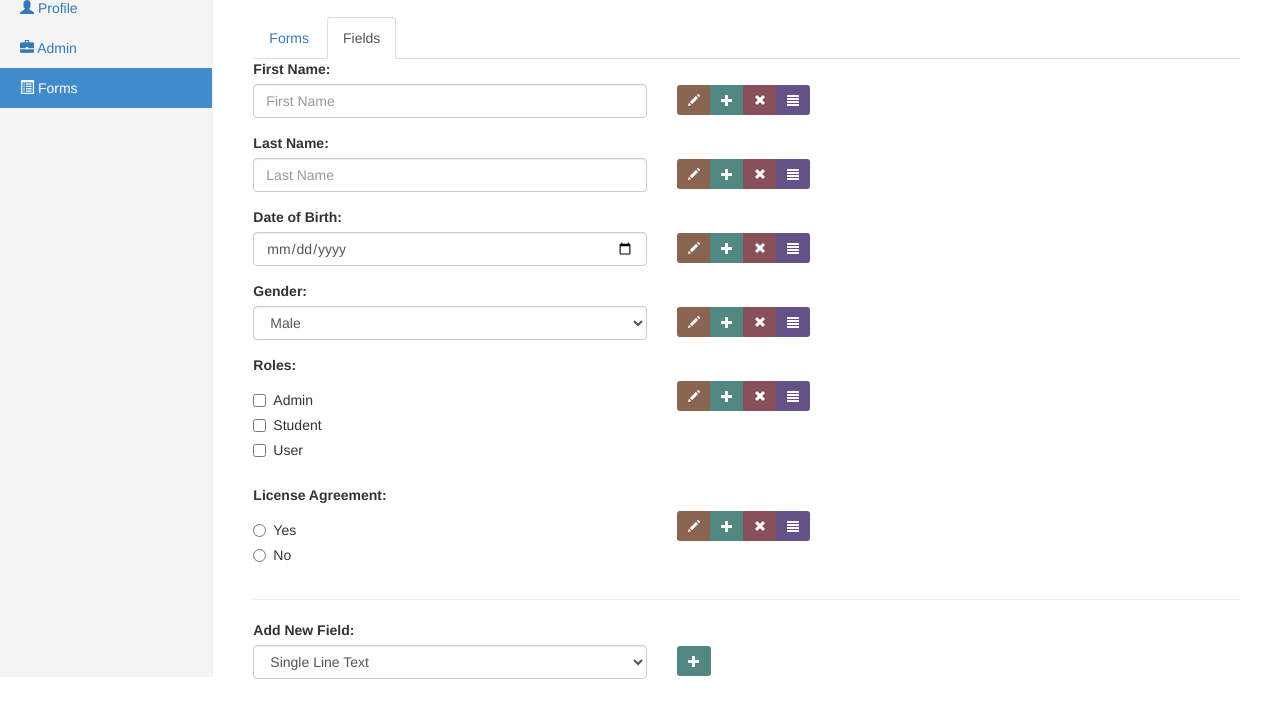
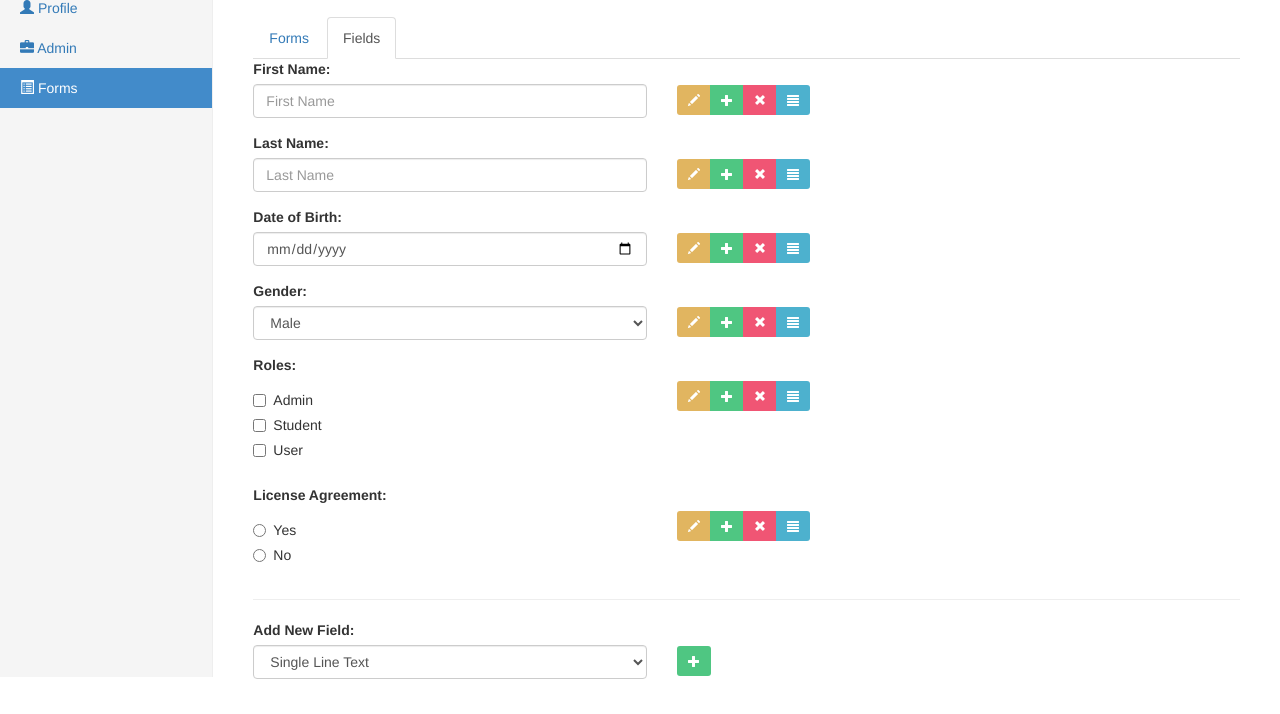
Before and after one commit to seang002/CS5610Fall2015, a website: page public/assignment/form-fields.html in a window 1280 px wide. Shown: the part 123-837 px from the top of the page. Drawn offline with nearby package versions, Linux system fonts and the light colour scheme.

Commit message:
Changed colour scheme of buttons

```diff
--- a/public/assignment/css/style.css
+++ b/public/assignment/css/style.css
@@ -1,45 +1,50 @@
-/* MAIN BODY */
-.centered {
-  text-align: center;
-}
-
-/* LINK CUSTOMISATION */
-.maroon {
-  background-color: #885159;
+/* COLOUR CUSTOMISATION */
+.fire {
+  background-color: #f05574;
   color: #fff;
 }
 
-.maroon:hover {
-  background-color: #936269;
+.fire:hover {
+  background-color: #a83b51;
   color: #fff;
 }
 
-.coffee {
-  background-color: #886451;
+.wood {
+  background-color: #e1b560;
   color: #fff;
 }
 
-.coffee:hover {
-  background-color: #937362;
+.wood:hover {
+  background-color: #9d7e43;
   color: #fff;
 }
 
-.forest {
-  background-color: #528881;
+.earth {
+  background-color: #4fc682;
   color: #fff;
 }
 
-.forest:hover {
-  background-color: #63938d;
+.earth:hover {
+  background-color: #3d9a65;
   color: #fff;
 }
 
-.lavender {
-  background-color: #645188;
+.water {
+  background-color: #4db1ce;
   color: #fff;
 }
 
-.lavender:hover {
-  background-color: #736293;
+.water:hover {
+  background-color: #0190BA;
   color: #fff;
 }
+
+.metal {
+  background-color: #888;
+  color: #fff;
+}
+
+.metal:hover {
+  background-color: #767676;
+  color: #fff;
+}
--- a/public/assignment/form-fields.html
+++ b/public/assignment/form-fields.html
@@ -59,7 +59,7 @@
 					<li role="presentation"><a href="forms.html">Forms</a></li>
 					<li role="presentation" class="active"><a href="form-fields.html">Fields <span class="sr-only">(current)</span></a></li>
 				</ul>
-				<form>
+				<form action="#" role="form">
 					<div class="form-group">
 						<label for="input-fname" class="control-label">First Name:</label>
 						<div class="row">
@@ -67,10 +67,10 @@
 								<input type="text" class="form-control" placeholder="First Name">
 							</div>
 							<div class="col-sm-5 btn-group btn-group-sm" role="group" aria-label="Field options">
-								<a href="#" class="btn coffee glyphicon glyphicon-pencil" role="button" title="Edit"><span class="sr-only">Edit field</span></a>
-								<a href="#" class="btn forest glyphicon glyphicon-plus" role="button" title="Clone"><span class="sr-only">Clone field</span></a>
-								<a href="#" class="btn maroon glyphicon glyphicon-remove" role="button" title="Delete"><span class="sr-only">Delete field</span></a>
-								<a href="#" class="btn lavender glyphicon glyphicon-align-justify" role="button" title="Reorder"><span class="sr-only">>Reorder field</span></a>
+								<a href="#" class="btn wood glyphicon glyphicon-pencil" role="button" title="Edit"><span class="sr-only">Edit field</span></a>
+								<a href="#" class="btn earth glyphicon glyphicon-plus" role="button" title="Clone"><span class="sr-only">Clone field</span></a>
+								<a href="#" class="btn fire glyphicon glyphicon-remove" role="button" title="Delete"><span class="sr-only">Delete field</span></a>
+								<a href="#" class="btn water glyphicon glyphicon-align-justify" role="button" title="Reorder"><span class="sr-only">>Reorder field</span></a>
 							</div>
 						</div>
 					</div>
@@ -81,10 +81,10 @@
 								<input type="text" class="form-control" placeholder="Last Name">
 							</div>
 							<div class="col-sm-5 btn-group btn-group-sm" role="group" aria-label="Field options">
-								<a href="#" class="btn coffee glyphicon glyphicon-pencil" role="button" title="Edit"><span class="sr-only">Edit field</span></a>
-								<a href="#" class="btn forest glyphicon glyphicon-plus" role="button" title="Clone"><span class="sr-only">Clone field</span></a>
-								<a href="#" class="btn maroon glyphicon glyphicon-remove" role="button" title="Delete"><span class="sr-only">Delete field</span></a>
-								<a href="#" class="btn lavender glyphicon glyphicon-align-justify" role="button" title="Reorder"><span class="sr-only">>Reorder field</span></a>
+								<a href="#" class="btn wood glyphicon glyphicon-pencil" role="button" title="Edit"><span class="sr-only">Edit field</span></a>
+								<a href="#" class="btn earth glyphicon glyphicon-plus" role="button" title="Clone"><span class="sr-only">Clone field</span></a>
+								<a href="#" class="btn fire glyphicon glyphicon-remove" role="button" title="Delete"><span class="sr-only">Delete field</span></a>
+								<a href="#" class="btn water glyphicon glyphicon-align-justify" role="button" title="Reorder"><span class="sr-only">>Reorder field</span></a>
 							</div>
 						</div>
 					</div>
@@ -95,10 +95,10 @@
 								<input type="date" class="form-control" placeholder="Select Date">
 							</div>
 							<div class="col-sm-5 btn-group btn-group-sm" role="group" aria-label="Field options">
-								<a href="#" class="btn coffee glyphicon glyphicon-pencil" role="button" title="Edit"><span class="sr-only">Edit field</span></a>
-								<a href="#" class="btn forest glyphicon glyphicon-plus" role="button" title="Clone"><span class="sr-only">Clone field</span></a>
-								<a href="#" class="btn maroon glyphicon glyphicon-remove" role="button" title="Delete"><span class="sr-only">Delete field</span></a>
-								<a href="#" class="btn lavender glyphicon glyphicon-align-justify" role="button" title="Reorder"><span class="sr-only">>Reorder field</span></a>
+								<a href="#" class="btn wood glyphicon glyphicon-pencil" role="button" title="Edit"><span class="sr-only">Edit field</span></a>
+								<a href="#" class="btn earth glyphicon glyphicon-plus" role="button" title="Clone"><span class="sr-only">Clone field</span></a>
+								<a href="#" class="btn fire glyphicon glyphicon-remove" role="button" title="Delete"><span class="sr-only">Delete field</span></a>
+								<a href="#" class="btn water glyphicon glyphicon-align-justify" role="button" title="Reorder"><span class="sr-only">>Reorder field</span></a>
 							</div>
 						</div>
 					</div>
@@ -112,10 +112,10 @@
 								</select>
 							</div>
 							<div class="col-sm-5 btn-group btn-group-sm" role="group" aria-label="Field options">
-								<a href="#" class="btn coffee glyphicon glyphicon-pencil" role="button" title="Edit"><span class="sr-only">Edit field</span></a>
-								<a href="#" class="btn forest glyphicon glyphicon-plus" role="button" title="Clone"><span class="sr-only">Clone field</span></a>
-								<a href="#" class="btn maroon glyphicon glyphicon-remove" role="button" title="Delete"><span class="sr-only">Delete field</span></a>
-								<a href="#" class="btn lavender glyphicon glyphicon-align-justify" role="button" title="Reorder"><span class="sr-only">>Reorder field</span></a>
+								<a href="#" class="btn wood glyphicon glyphicon-pencil" role="button" title="Edit"><span class="sr-only">Edit field</span></a>
+								<a href="#" class="btn earth glyphicon glyphicon-plus" role="button" title="Clone"><span class="sr-only">Clone field</span></a>
+								<a href="#" class="btn fire glyphicon glyphicon-remove" role="button" title="Delete"><span class="sr-only">Delete field</span></a>
+								<a href="#" class="btn water glyphicon glyphicon-align-justify" role="button" title="Reorder"><span class="sr-only">>Reorder field</span></a>
 							</div>
 						</div>
 					</div>
@@ -124,20 +124,20 @@
 						<div class="row">
 							<div class="col-md-5">
 								<div class="checkbox">
-									<label><input type="checkbox" value="admin"> Admin</label>
+									<label><input type="checkbox" name="roles" value="admin"> Admin</label>
 								</div>
 								<div class="checkbox">
-									<label><input type="checkbox" value="student"> Student</label>
+									<label><input type="checkbox" name="roles" value="student"> Student</label>
 								</div>
 								<div class="checkbox">
-									<label><input type="checkbox" value="user"> User</label>
+									<label><input type="checkbox" name="roles" value="user"> User</label>
 								</div>
 							</div>
 							<div class="col-sm-5 btn-group btn-group-sm" role="group" aria-label="Field options">
-								<a href="#" class="btn coffee glyphicon glyphicon-pencil" role="button" title="Edit"><span class="sr-only">Edit field</span></a>
-								<a href="#" class="btn forest glyphicon glyphicon-plus" role="button" title="Clone"><span class="sr-only">Clone field</span></a>
-								<a href="#" class="btn maroon glyphicon glyphicon-remove" role="button" title="Delete"><span class="sr-only">Delete field</span></a>
-								<a href="#" class="btn lavender glyphicon glyphicon-align-justify" role="button" title="Reorder"><span class="sr-only">>Reorder field</span></a>
+								<a href="#" class="btn wood glyphicon glyphicon-pencil" role="button" title="Edit"><span class="sr-only">Edit field</span></a>
+								<a href="#" class="btn earth glyphicon glyphicon-plus" role="button" title="Clone"><span class="sr-only">Clone field</span></a>
+								<a href="#" class="btn fire glyphicon glyphicon-remove" role="button" title="Delete"><span class="sr-only">Delete field</span></a>
+								<a href="#" class="btn water glyphicon glyphicon-align-justify" role="button" title="Reorder"><span class="sr-only">>Reorder field</span></a>
 							</div>
 						</div>
 					</div>
@@ -146,21 +146,20 @@
 						<div class="row">
 							<div class="col-md-5">
 								<div class="radio">
-									<label><input type="radio" name="licRadios" value="yes"> Yes</label>
+									<label><input type="radio" name="license" value="yes"> Yes</label>
 								</div>
 								<div class="radio">
-									<label><input type="radio" name="licRadios" value="no"> No</label>
+									<label><input type="radio" name="license" value="no"> No</label>
 								</div>
 							</div>
 							<div class="col-sm-5 btn-group btn-group-sm" role="group" aria-label="Field options">
-								<a href="#" class="btn coffee glyphicon glyphicon-pencil" role="button" title="Edit"><span class="sr-only">Edit field</span></a>
-								<a href="#" class="btn forest glyphicon glyphicon-plus" role="button" title="Clone"><span class="sr-only">Clone field</span></a>
-								<a href="#" class="btn maroon glyphicon glyphicon-remove" role="button" title="Delete"><span class="sr-only">Delete field</span></a>
-								<a href="#" class="btn lavender glyphicon glyphicon-align-justify" role="button" title="Reorder"><span class="sr-only">>Reorder field</span></a>
+								<a href="#" class="btn wood glyphicon glyphicon-pencil" role="button" title="Edit"><span class="sr-only">Edit field</span></a>
+								<a href="#" class="btn earth glyphicon glyphicon-plus" role="button" title="Clone"><span class="sr-only">Clone field</span></a>
+								<a href="#" class="btn fire glyphicon glyphicon-remove" role="button" title="Delete"><span class="sr-only">Delete field</span></a>
+								<a href="#" class="btn water glyphicon glyphicon-align-justify" role="button" title="Reorder"><span class="sr-only">>Reorder field</span></a>
 							</div>
 						</div>
 					</div>
-				</form>
 					<h1 class="page-header"></h1>
 					<div class="form-group">
 						<label for="input-newfield" class="control-label">Add New Field:</label>
@@ -176,7 +175,8 @@
 								</select>
 							</div>
 							<div class="col-sm-3">
-							<a href="#" class="btn btn-sm forest glyphicon glyphicon-plus" role="button" title="Add"><span class="sr-only">Add field</span></a>
+								<a href="#" class="btn btn-sm earth glyphicon glyphicon-plus" role="button" title="Add"><span class="sr-only">Add field</span></a>
+							</div>
 						</div>
 					</div>
 				</form>
```
Also changed, not shown: public/assignment/admin.html (+8 -8 lines), public/assignment/forms.html (+8 -8 lines), public/assignment/login.html (+2 -2 lines), public/assignment/profile.html (+2 -2 lines), public/assignment/register.html (+2 -2 lines). Lines whose indentation alone changed are shown as unchanged.
